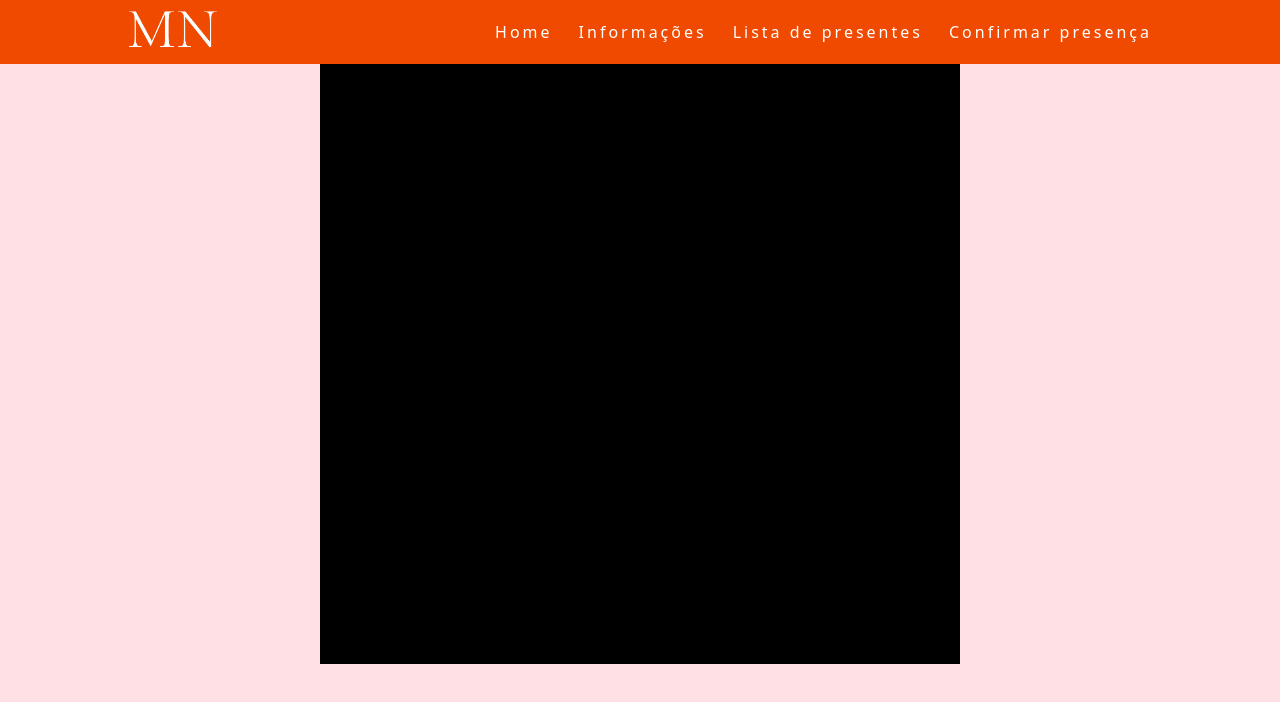
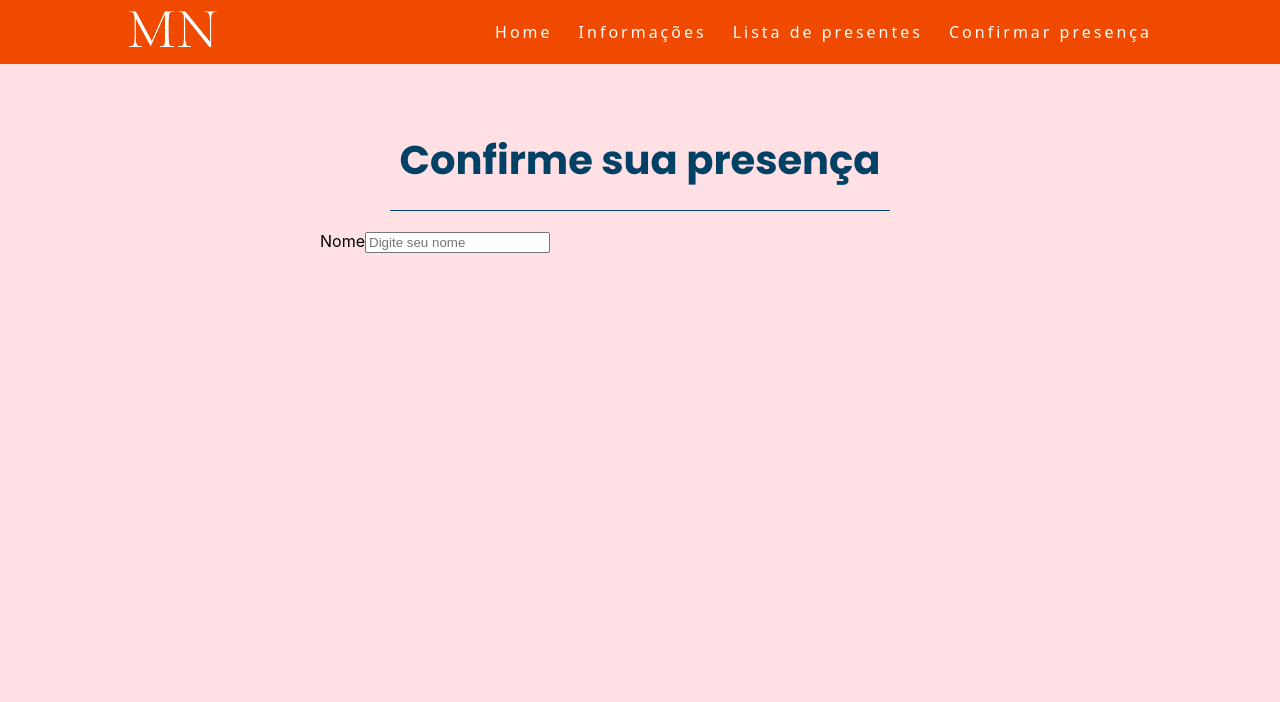
Before and after one commit to CaioVAzeredo/casamento_mn, a React (Create React App) app: page /lista-de-presenca in a window 1280 px wide. Shown: the top 702 px of the page. Built offline with nearby package versions, Linux system fonts and the light colour scheme.

Commit message:
adicionado input

```diff
--- /dev/null
+++ b/src/components/Campo/index.js
@@ -0,0 +1,17 @@
+
+function Campo({ type = 'text', label, placeholder, valor, aoAlterado, obrigatorio = false }) {
+    return (
+        <div>
+            <label>{label}</label>
+            <input
+                type={type}
+                value={valor}
+                onChange={evento => aoAlterado(evento.target.value)}
+                required={obrigatorio}
+                placeholder={placeholder}
+            />
+        </div>
+    )
+};
+
+export default Campo;
--- a/src/pages/ListaDePresenca/index.js
+++ b/src/pages/ListaDePresenca/index.js
@@ -1,14 +1,32 @@
 import styled from "styled-components"
+import ContainerH1 from "../../components/ContainerH1"
+import Campo from "../../components/Campo"
+import { useState } from "react"
+
 const ContainerForm = styled.form`
-
+padding:2vh ;
 height: 600px;
     width: 50%;
     margin: 0 auto;
-    background-color: black;
 `
+
 function ListaDePresenca() {
+    const [nome, setNome] = useState('')
+
     return (
-        <ContainerForm>oioi</ContainerForm>
+        <ContainerForm>
+            <ContainerH1 conteudo="Confirme sua presença" />
+
+            <form>
+                <Campo
+                    obrigatorio={true}
+                    label='Nome'
+                    placeholder='Digite seu nome'
+                    valor={nome}
+                    aoAlterado={valor => setNome(valor)}
+                />
+            </form>
+        </ContainerForm>
     )
 }
 
```
